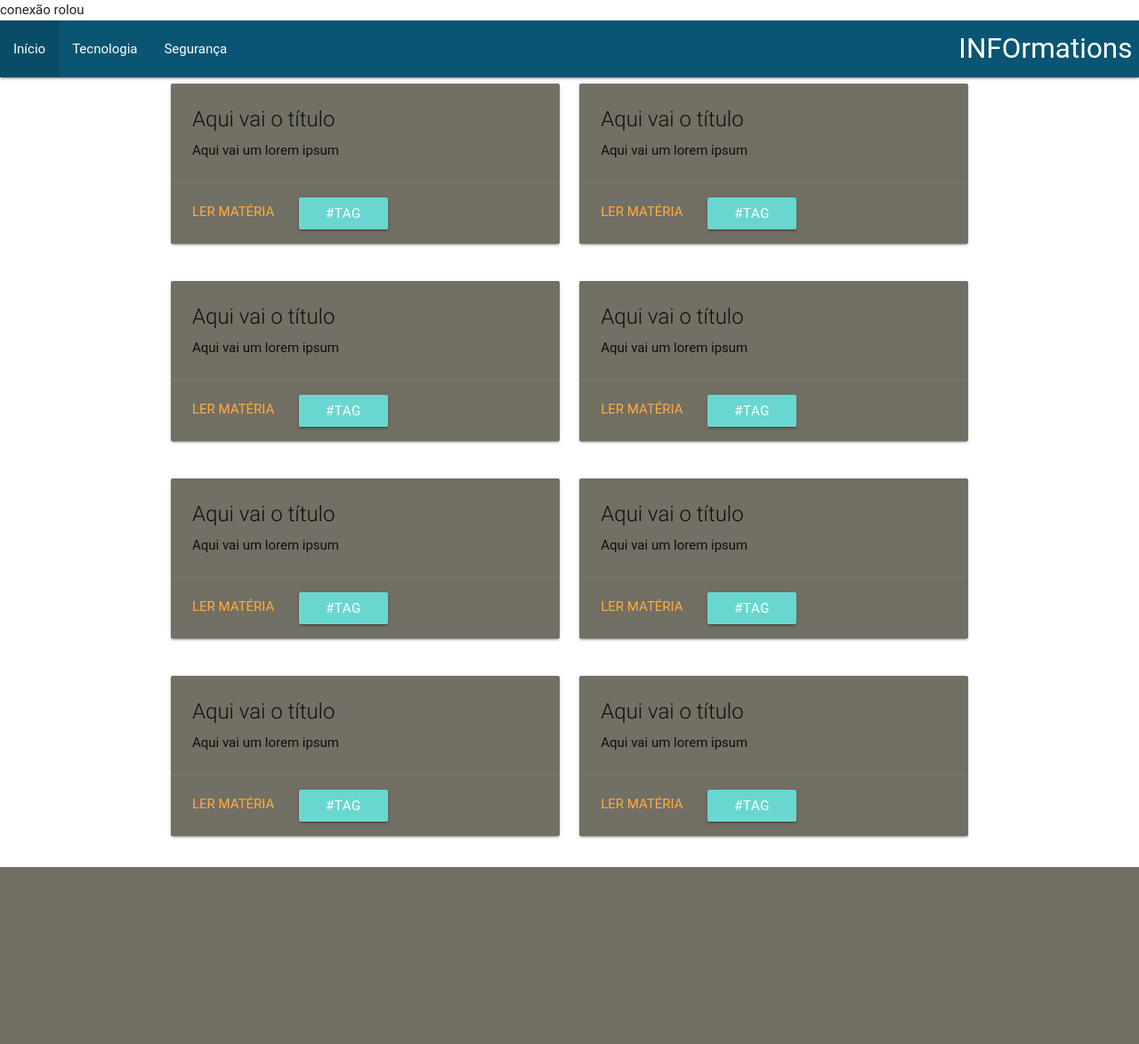
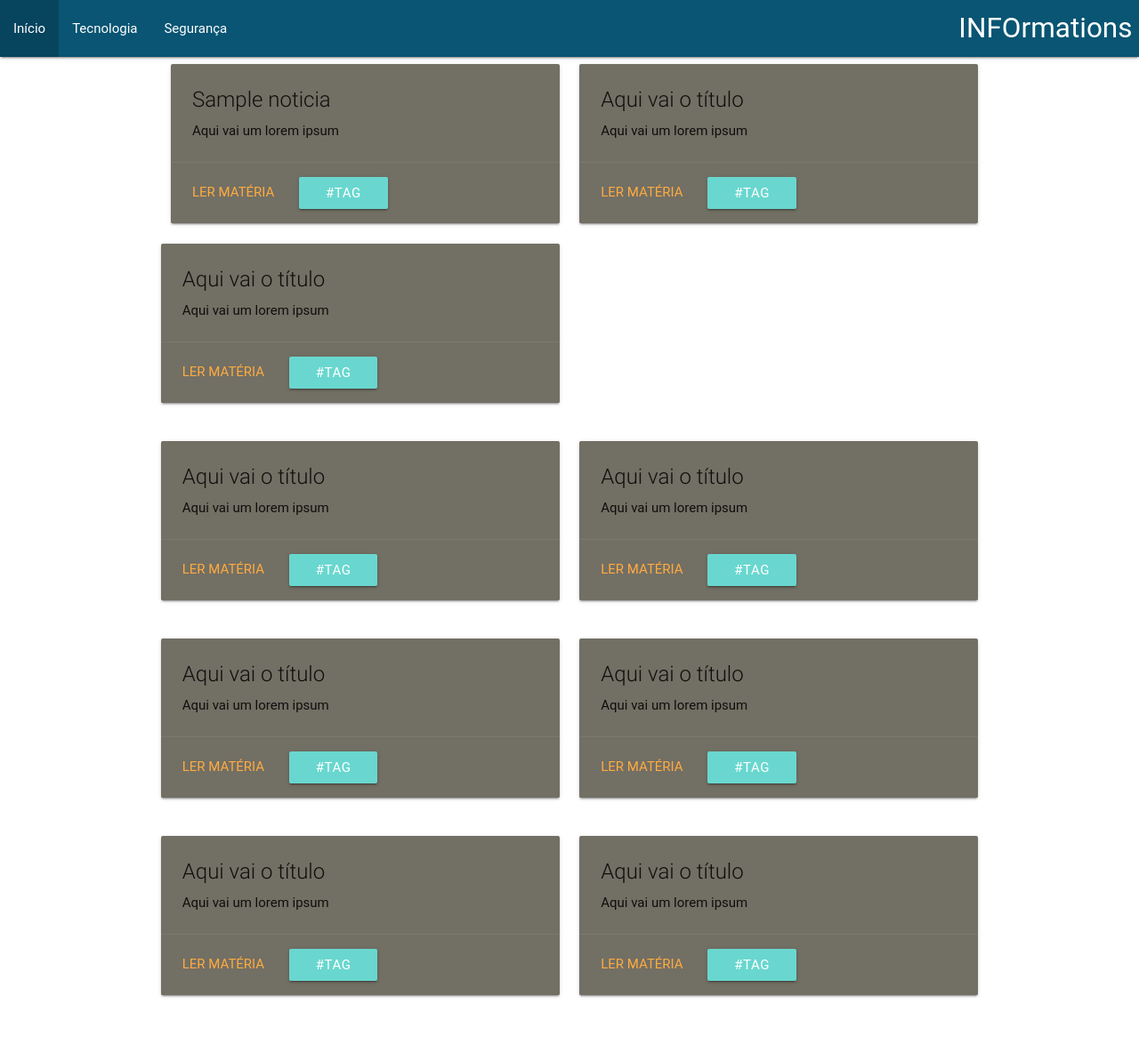
Before and after one commit to pedrohcavalcante/techSiteProjeto, a PHP site: page / in a window 1280 px wide. Shown: the whole page at 89% size. Before the commit the page ends 975 px from the top, so only its background shows below. Run offline with PHP 8.4, Linux system fonts and the light colour scheme; tables that the repository leaves empty or names only in its code hold one stand-in row (values such as "Sample post"); some libraries are stand-ins or nearby versions; some web fonts are replaced.

Commit message:
ajuste na conexão + seleção de dados
Foi feito um ajuste na conexão e feito o primeiro script de seleção de
dados

```diff
--- a/index.php
+++ b/index.php
@@ -4,9 +4,17 @@ $host = 'localhost';
 $username = 'root';
 $password = 'teste';
 
-$connect = mysqli_connect($host, $username, $password) or print(mysql_error());
-print ("conexão rolou");
+$connect = mysqli_connect($host, $username, $password, 'testes');
 
+if (!$connect){
+    die("Not found:" . mysql_error());
+}
+
+/*$sql_conection_db = mysql_select_db('testes', $connect);
+
+if (!$sql_conection_db){
+    die ("Não foi possível utilizar este banco de dados".mysql_error());
+}*/
 ?>
 
 <!DOCTYPE html>
@@ -34,7 +42,36 @@ print ("conexão rolou");
             </nav>
         </div>
         <div class="container">
+            <?php
+                    $sql = "SELECT id, titulo, noticias, link FROM noticias";
+                    $result = ($connect->query($sql));
+                    $row = $result->fetch_assoc();
+                    /*if ($result->num_rows > 0){
+                        while ($row = $result->fetch_assoc()){
+                            echo "id : " . $row["id"];
+                        }
+                    }else{
+                        echo ("0 results");
+                    }*/
+                    echo (" <div class='row'>");
+                    for ( $i = 0; $i < 1; $i++){
+                       echo(" <div class='col s12 m6'>
+                              <div class='card darken-1'>
+                              <div class='card-content'>
+                              <span class='card-title'>".$row['titulo']."</span>
+                              <p>Aqui vai um lorem ipsum</p>
+                              </div>
+                              <div class='card-action'>
+                              <a href='".$row['link']."'>Ler Matéria</a>
+                              <a class='waves-effect waves-light btn'>#tag</a>
+                              </div>
+                              </div>
+                              </div>
+                        ");
+                    }
+            ?>
             <div class="row">
+
                 <div class="col s12 m6">
                     <div class="card darken-1">
                         <div class="card-content">
```
